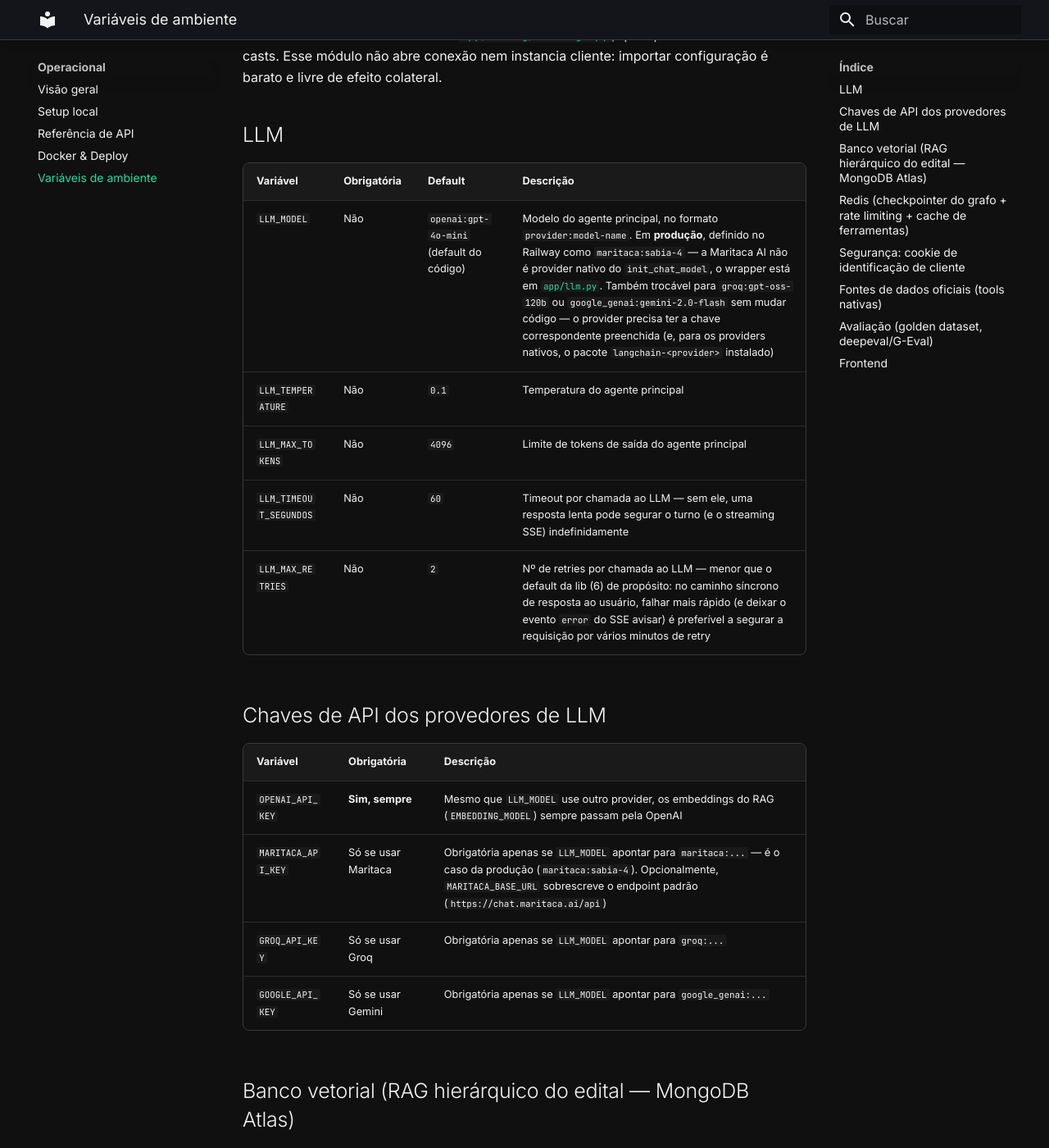
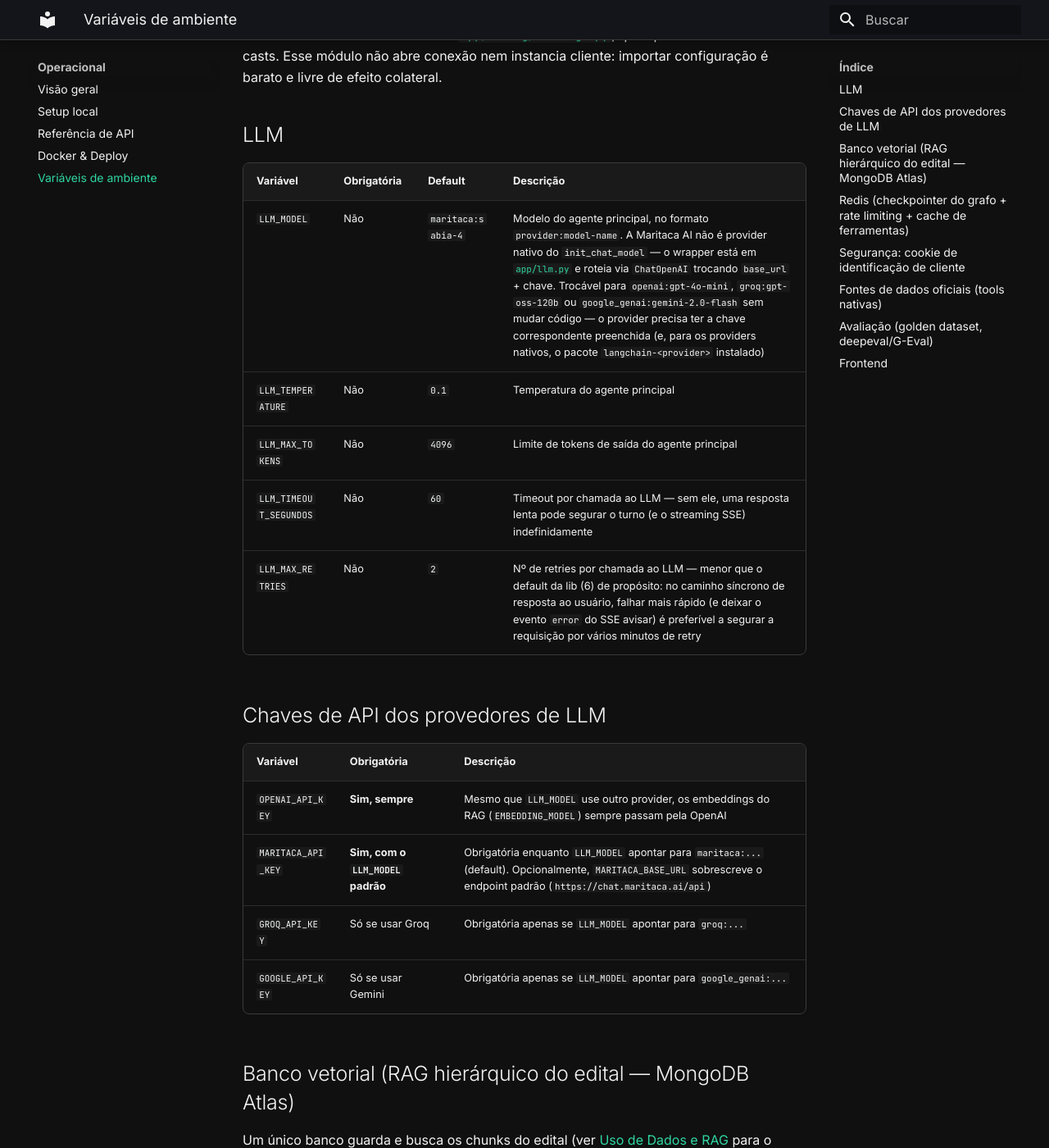
Before and after one commit to Moreira-89/auditor-cidadao, an MkDocs documentation site: the page built from docs/operacional/variaveis_ambiente.md, in a window 1280 px wide and 1400 px high, scrolled down 292 px. Shown: the whole window at 82% size. Built offline with MkDocs 1.6.1 and Material for MkDocs 9.7.7, drawn with Linux system fonts in a browser that asks for light colours; some of the changed text lies outside the part shown.

Commit message:
fix: Maritaca (Sabiá-4) como LLM padrão e TOP_K_EDITAL=3
Código e documentação estavam desalinhados com a configuração real:
LLM_MODEL default vira maritaca:sabia-4 (era openai:gpt-4o-mini) e
TOP_K_EDITAL default vira 3 (era 5). Adiciona MARITACA_API_KEY ao
.env.example e à referência de variáveis de ambiente.

```diff
--- a/docs/operacional/variaveis_ambiente.md
+++ b/docs/operacional/variaveis_ambiente.md
@@ -8,7 +8,7 @@ Todas são lidas uma única vez em [`app/config/settings.py`](https://github.com
 
 | Variável | Obrigatória | Default | Descrição |
 |---|---|---|---|
-| `LLM_MODEL` | Não | `openai:gpt-4o-mini` (default do código) | Modelo do agente principal, no formato `provider:model-name`. Em **produção**, definido no Railway como `maritaca:sabia-4` — a Maritaca AI não é provider nativo do `init_chat_model`, o wrapper está em [`app/llm.py`](https://github.com/Moreira-89/auditor-cidadao/blob/main/backend/app/llm.py). Também trocável para `groq:gpt-oss-120b` ou `google_genai:gemini-2.0-flash` sem mudar código — o provider precisa ter a chave correspondente preenchida (e, para os providers nativos, o pacote `langchain-<provider>` instalado) |
+| `LLM_MODEL` | Não | `maritaca:sabia-4` | Modelo do agente principal, no formato `provider:model-name`. A Maritaca AI não é provider nativo do `init_chat_model` — o wrapper está em [`app/llm.py`](https://github.com/Moreira-89/auditor-cidadao/blob/main/backend/app/llm.py) e roteia via `ChatOpenAI` trocando `base_url` + chave. Trocável para `openai:gpt-4o-mini`, `groq:gpt-oss-120b` ou `google_genai:gemini-2.0-flash` sem mudar código — o provider precisa ter a chave correspondente preenchida (e, para os providers nativos, o pacote `langchain-<provider>` instalado) |
 | `LLM_TEMPERATURE` | Não | `0.1` | Temperatura do agente principal |
 | `LLM_MAX_TOKENS` | Não | `4096` | Limite de tokens de saída do agente principal |
 | `LLM_TIMEOUT_SEGUNDOS` | Não | `60` | Timeout por chamada ao LLM — sem ele, uma resposta lenta pode segurar o turno (e o streaming SSE) indefinidamente |
@@ -19,7 +19,7 @@ Todas são lidas uma única vez em [`app/config/settings.py`](https://github.com
 | Variável | Obrigatória | Descrição |
 |---|---|---|
 | `OPENAI_API_KEY` | **Sim, sempre** | Mesmo que `LLM_MODEL` use outro provider, os embeddings do RAG (`EMBEDDING_MODEL`) sempre passam pela OpenAI |
-| `MARITACA_API_KEY` | Só se usar Maritaca | Obrigatória apenas se `LLM_MODEL` apontar para `maritaca:...` — é o caso da produção (`maritaca:sabia-4`). Opcionalmente, `MARITACA_BASE_URL` sobrescreve o endpoint padrão (`https://chat.maritaca.ai/api`) |
+| `MARITACA_API_KEY` | **Sim, com o `LLM_MODEL` padrão** | Obrigatória enquanto `LLM_MODEL` apontar para `maritaca:...` (default). Opcionalmente, `MARITACA_BASE_URL` sobrescreve o endpoint padrão (`https://chat.maritaca.ai/api`) |
 | `GROQ_API_KEY` | Só se usar Groq | Obrigatória apenas se `LLM_MODEL` apontar para `groq:...` |
 | `GOOGLE_API_KEY` | Só se usar Gemini | Obrigatória apenas se `LLM_MODEL` apontar para `google_genai:...` |
 
@@ -74,8 +74,8 @@ limiting (ver [`app/api/cookies.py`](https://github.com/Moreira-89/auditor-cidad
     [Guardrails](../governanca/guardrails.md)). As únicas chaves cuja ausência impede o **boot**
     da aplicação são `OPENAI_API_KEY` (embeddings), `MONGODB_URI` e `REDIS_URI` (esta última tem um
     default válido para uso local, `redis://localhost:6379`, mas precisa de um Redis de verdade
-    escutando nesse endereço) — mais a chave do provider apontado por `LLM_MODEL` (em produção,
-    `MARITACA_API_KEY`).
+    escutando nesse endereço) — mais a chave do provider apontado por `LLM_MODEL` (`MARITACA_API_KEY`
+    com o default).
 
 ## Avaliação (golden dataset, deepeval/G-Eval)
 
```
Also changed, not shown: other parts of docs/operacional/variaveis_ambiente.md (+1 -1 lines), docs/operacional/setup_local.md (+3 -2 lines), 2 other files.
